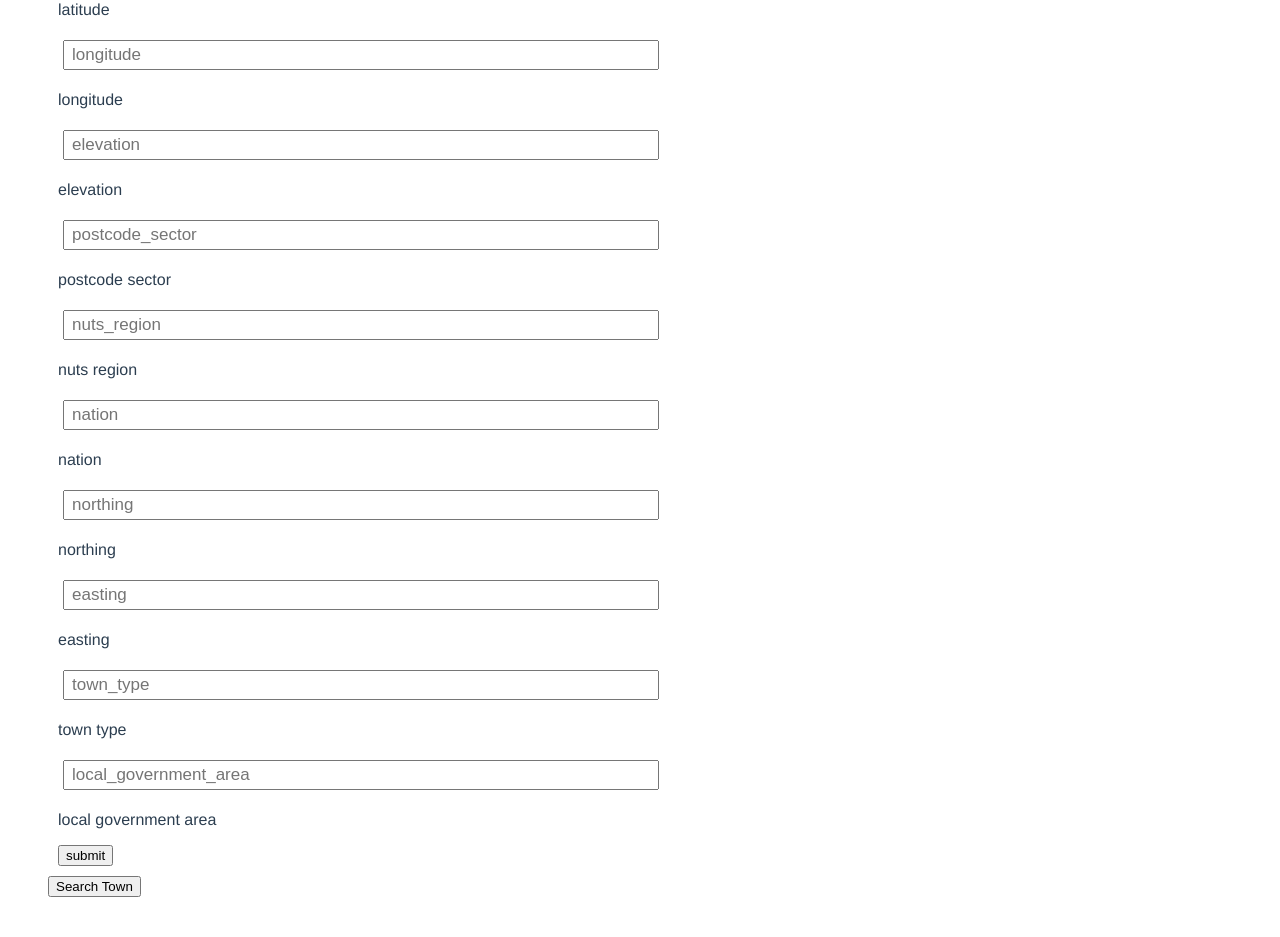
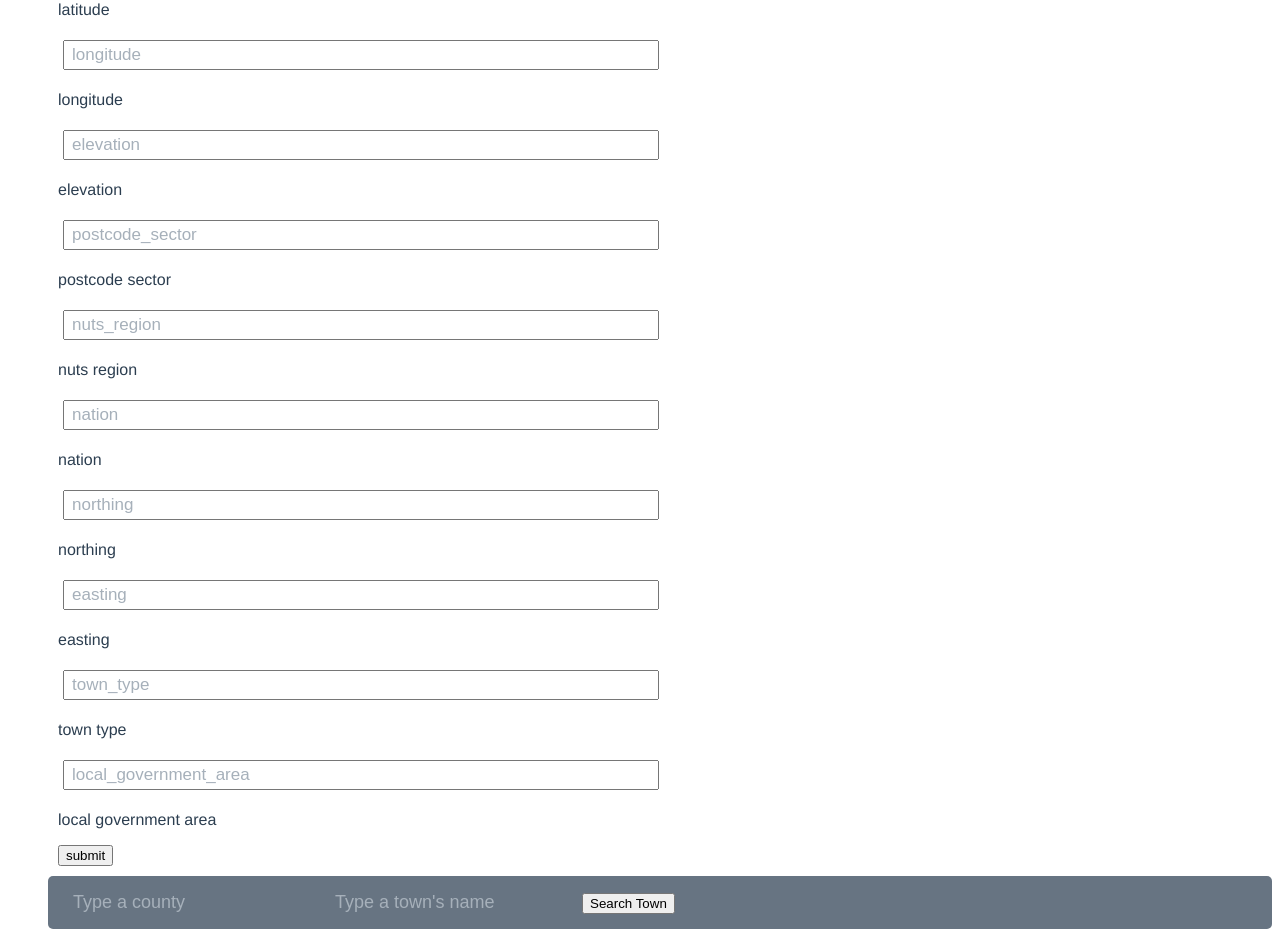
Before and after one commit to hd-David/towns_frontend, a Vue app: page / in a window 1280 px wide. Shown: the part 700-1637 px from the top of the page. Before the commit the page ends 1605 px from the top, so only its background shows below. Built offline with nearby package versions, Linux system fonts and the light colour scheme.

Commit message:
implemented search

```diff
--- a/src/components/SearchTown.vue
+++ b/src/components/SearchTown.vue
@@ -1,8 +1,25 @@
 <template>
    <div class="container">
-     <button @click="SearchTown"> Search Town </button>
 
-   </div>
+
+
+   <div id="town-search">
+
+  <div class="input-container">
+
+     <input type="text" placeholder="Type a county" v-model="searchInputCounty"/>
+      <input type="text" placeholder="Type a town's name" v-model="searchInputName"/>
+      <button @click="SearchTown"> Search Town </button>
+  </div>
+
+<div class="columns medium-3" v-for="result in results" :key="result.value">
+
+      <p>
+        HELLO!!  {{ result }}.</p>
+
+</div>
+  </div>
+</div>
 
 </template>
 
@@ -15,32 +32,55 @@ export default {
         },
   data(){
     return{
-      search: [],
+      searchInputCounty: [],
+      searchInputName: [],
+      results: []
     }
 
     },
   methods :{
-      SearchTown() {
+    SearchTown() {
     axios
       .get('https://chanty.darwinist.io/proxy/5000/town', {params:
       {
-    "county": "Derbyshire",
-    "name": "Ambaston"
+        // county: "Derbyshire"
+    "county": this.searchInputCounty,
+    // name: "Ambergate",
+    "name": this.searchInputName
 }
       })
-      .then(response => {
-      console.log("hi data",
-      response.data.easting,
-      response.data.local_government_area,
-      response.data.county,
-      response.data.name
-      ),
-      console.log("hi random", response.data)
-})
+     .then(response => {
+    this.results = response.data.county + response.data.name + response.data.nation
+    console.log("hi results", response.data.results),
+    console.log("hi county ", response.data.county),
+    console.log("hi name", response.data.name)
+    },
+)
  }
 }
 //  https//www.domain.com/page?key1=value1&key2=value2
 // https://chanty.darwinist.io/proxy/5000/town?name=Derbyshire&county=Ambaston
+// https://chanty.darwinist.io/proxy/5000/town?county=derbyshire
 
 }
 </script>
+<style>
+.input-container {
+	border-radius: 5px;
+	background: #677482;
+	padding: 10px;
+}
+
+.input-container input {
+	border: none;
+	background: transparent;
+	color: white;
+	padding: 6px 15px;
+	font-size: 18px;
+}
+
+::placeholder { /* Chrome, Firefox, Opera, Safari 10.1+ */
+  color: #a6b0ba;
+  opacity: 1; /* Firefox */
+}
+</style>
```
